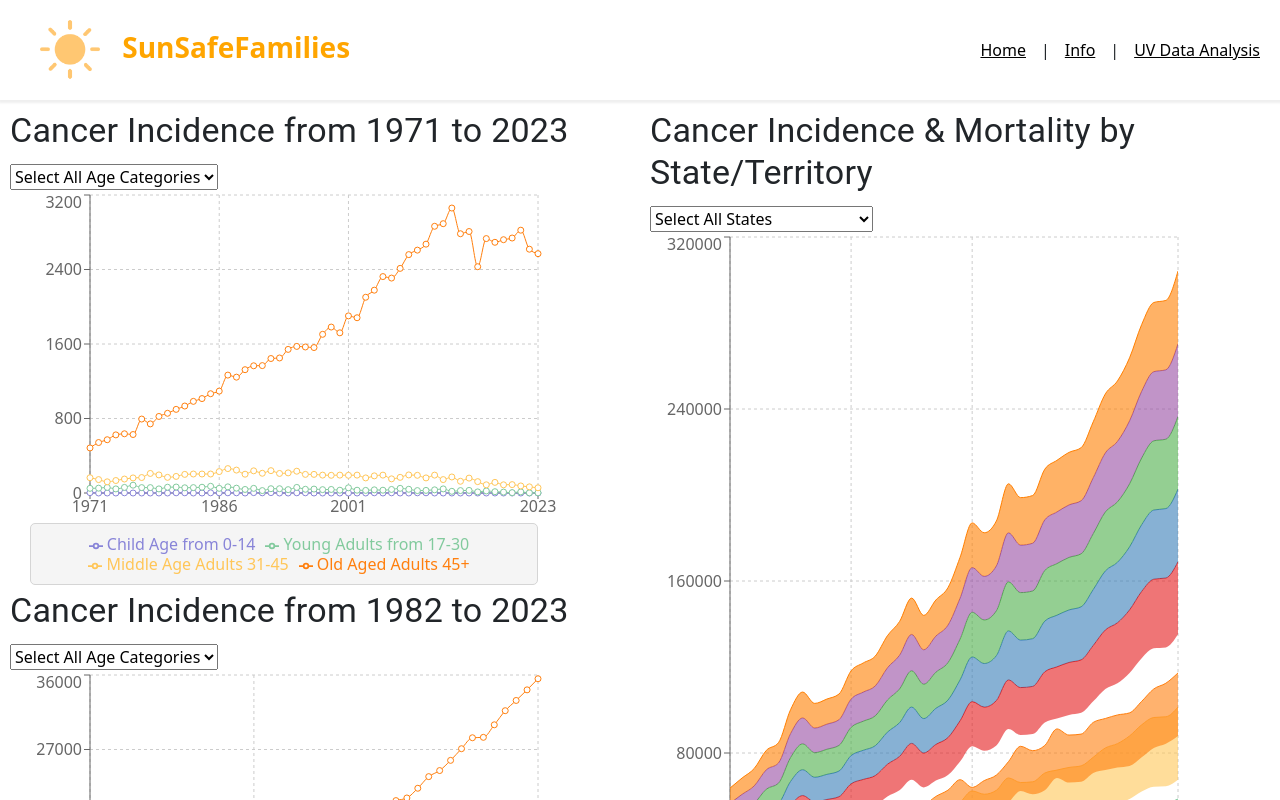
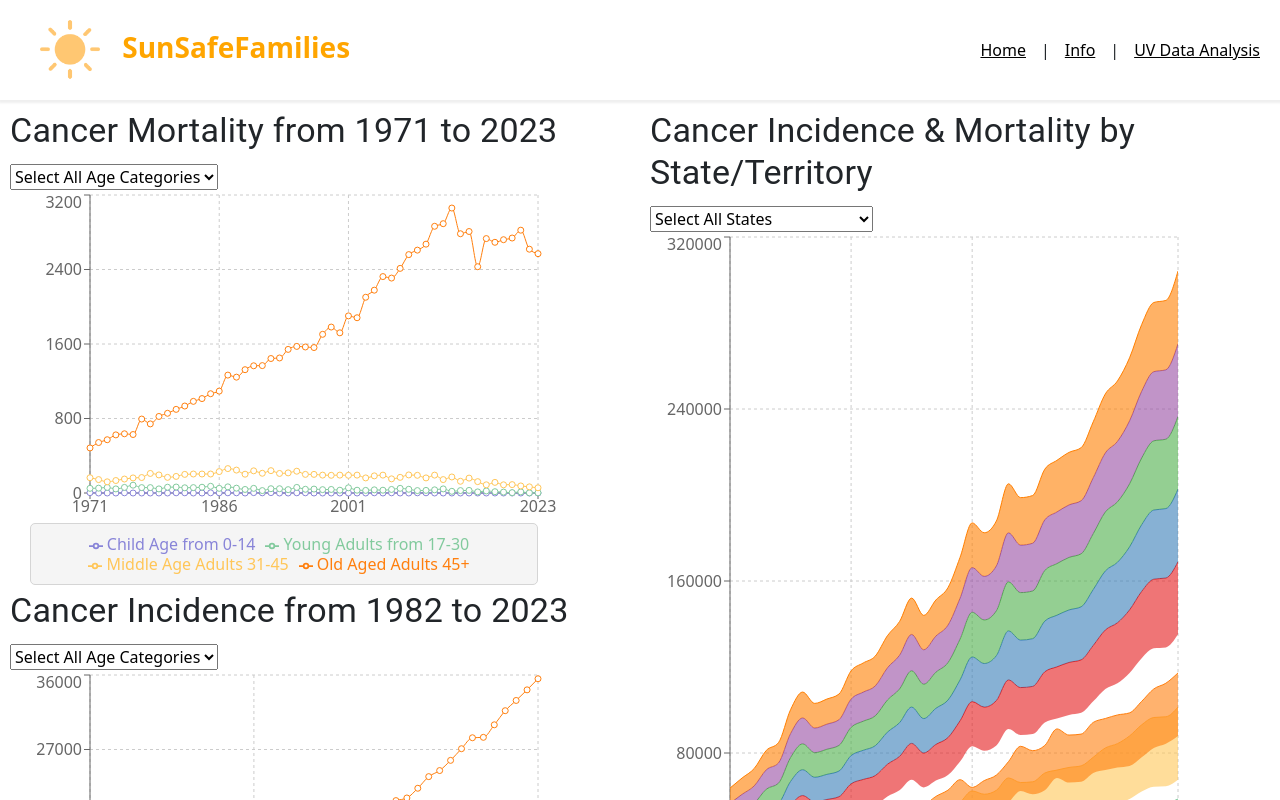
Before and after one commit to FilipMedrala/Team1_IE, a React (Vite) app in the folder vic_sun_app/react-app/: page /thirdpage in a window 1280 px wide. Shown: the top 800 px of the page. Built offline with nearby package versions, Linux system fonts and the light colour scheme.

Commit message:
Update MortalityGraph.tsx

```diff
--- a/vic_sun_app/react-app/src/components/MortalityGraph.tsx
+++ b/vic_sun_app/react-app/src/components/MortalityGraph.tsx
@@ -25,7 +25,7 @@ const MortalityGraph: React.FC = () => {
 
   return (
     <div className="MortalityGraph">
-      <Typography variant="h4" gutterBottom className="graph-title">Cancer Incidence from 1971 to 2023</Typography>
+      <Typography variant="h4" gutterBottom className="graph-title">Cancer Mortality from 1971 to 2023</Typography>
       <select onChange={handleAgeCategoryChange}>
         <option value="Select All Age Categories">Select All Age Categories</option>
         {ageCategories.map(category => (
```
